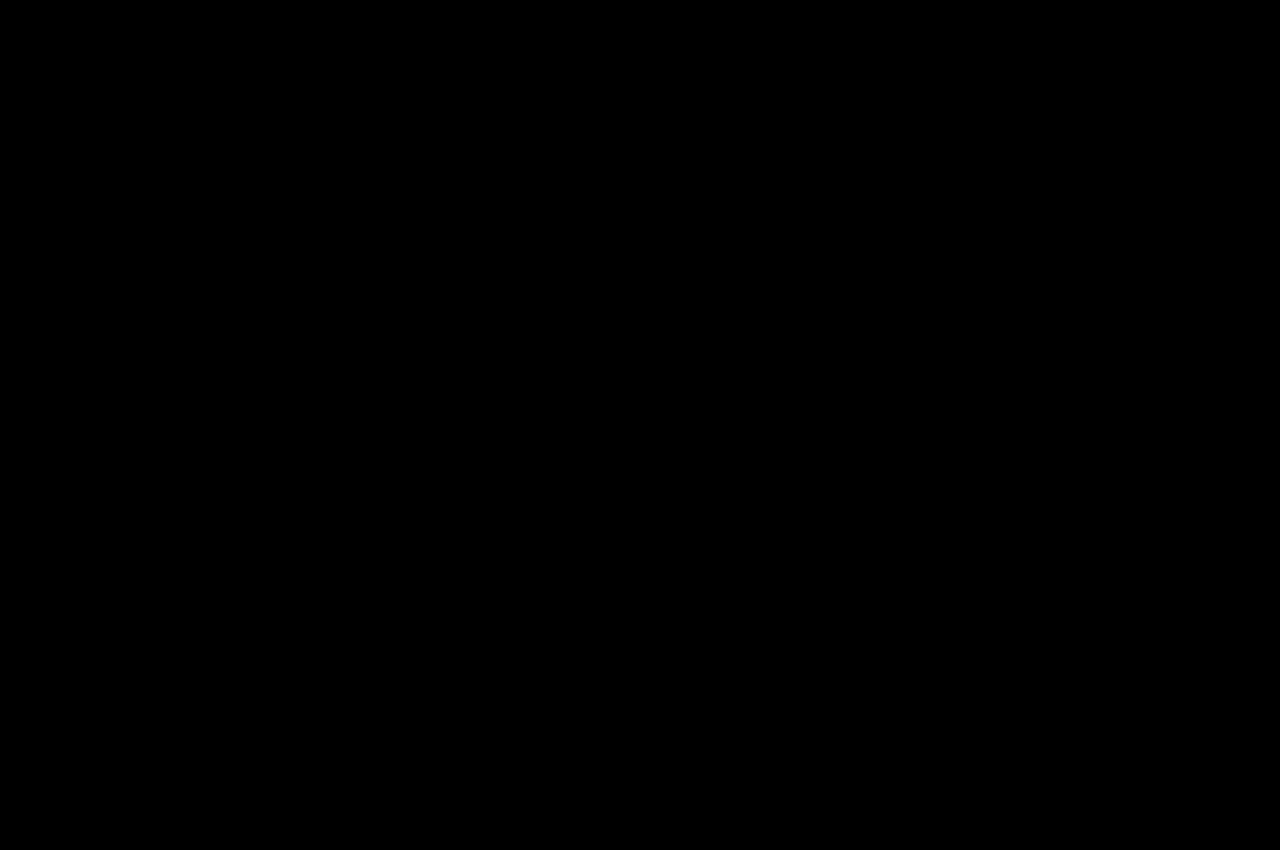
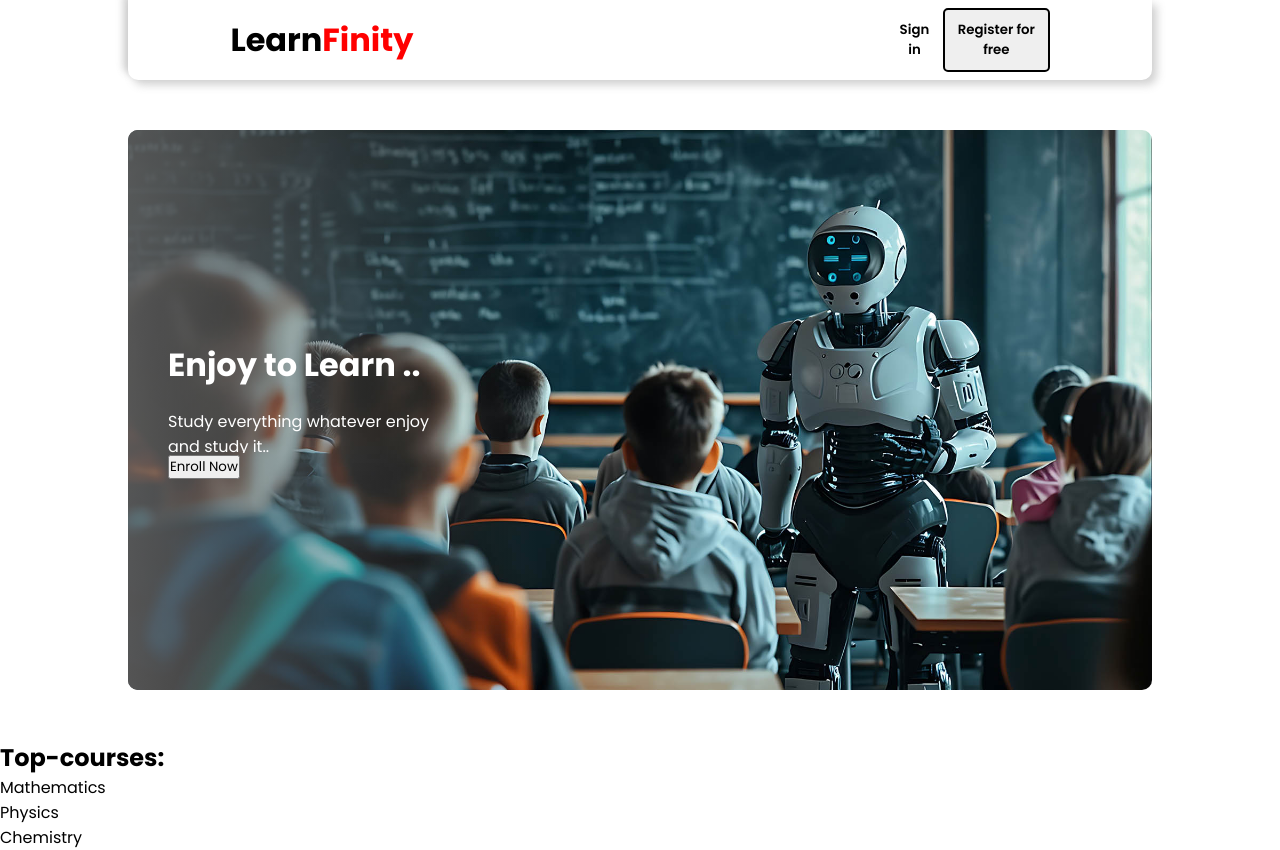
Before and after one commit to sivakaneshh/Learnfinity, a Django app: page / in a window 1280 px wide. Before the commit the page is empty. Before the commit the page ends 800 px from the top, so only its background shows below. Run offline with Django 5.2, Linux system fonts and the light colour scheme.

Commit message:
home page 60% done :)

```diff
--- a/learnfinity/static/css/style.css
+++ b/learnfinity/static/css/style.css
@@ -1,3 +1,99 @@
-body{
-    background-color: black;
+@import url('https://fonts.googleapis.com/css2?family=Poppins:ital,wght@0,100;0,200;0,300;0,400;0,500;0,600;0,700;0,800;0,900;1,100;1,200;1,300;1,400;1,500;1,600;1,700;1,800;1,900&display=swap');
+*{
+    padding:0;
+    margin:0;
+    box-sizing: border-box;
+    font-family:'poppins',sans-serif;
+    overflow:hidden;
 }
+header{
+    width:80vw;
+    height:80px;
+    margin:0 auto;
+    border-radius:0 0 10px 10px;
+    box-shadow:5px 5px 8px rgba(105,105,105,0.3),
+    -5px -5px 7px rgba(105,105,105,0.3);
+}
+header .navbar{
+    width:100%;
+    height:100%;
+    display:flex;
+    justify-content: space-between;
+    padding:0 10%;
+    align-items: center;
+}
+.color-danger{
+    color:red ;
+}
+.nav-bar-btns{
+    width:20%;
+    display: flex;
+    justify-content: space-between;
+    align-items: center;
+}
+.nav-bar-btns .sign-in-btn{
+    padding:10px 12px;
+    font-weight:600;
+    border:none;
+    cursor:pointer;
+    outline: none;
+    background:transparent;
+}
+
+.nav-bar-btns .register-btn{
+    padding:10px 12px;
+    cursor:pointer;
+    border:2px solid black;
+    border-radius:5px;
+    font-weight:600;
+    transition:all ease-in-out 3000;
+}
+.nav-bar-btns .register-btn:hover{
+    background-color:red;
+    color:white;
+    border:white;
+}
+.content-container{
+    width:80vw;
+    height:70vh;
+    margin:50px auto;
+    border-radius:10px;
+    position:relative;
+}
+.right-container{
+    position:absolute;
+    top:0;
+    left:0;
+
+}
+.right-container img{
+    height:100%;
+    width:100%;
+    z-index:-10;
+    object-fit: cover;
+}
+.left-container{
+    z-index: 10;
+    position: absolute;
+    top:0;
+    left:0;
+    background: linear-gradient(to right, rgba(105,105,105,0.8), transparent );
+    height:100%;
+    width:40%;
+    display: flex;
+    justify-content: center;
+    align-items: start;
+    flex-direction: column;
+    padding:0 40px;
+    color:white;
+}
+.left-container .text-content{
+    height:20%;
+    width:80%;
+}
+.left-container .text-content .solgan{
+    font-size:2rem;
+}
+.left-container .text-content .description{
+    margin:20px 0;
+}
--- a/learnfinity/templates/index.html
+++ b/learnfinity/templates/index.html
@@ -1,13 +1,58 @@
 {% load static %}
 <!DOCTYPE html>
 <html lang="en">
-<head>
-    <meta charset="UTF-8">
-    <meta name="viewport" content="width=device-width, initial-scale=1.0">
+  <head>
+    <meta charset="UTF-8" />
+    <meta name="viewport" content="width=device-width, initial-scale=1.0" />
     <title>Learnfinity</title>
-    <link rel="stylesheet" href="{% static 'css/style.css' %}">
-</head>
-<body>
+    <link rel="stylesheet" href="{% static 'css/style.css' %}" />
+  </head>
+  <body>
+    <header>
+      <div class="navbar">
+        <div class="logo">
+          <h1>Learn<span class="color-danger">Finity</span></h1>
+        </div>
+        <div class="nav-bar-btns">
+          <button class="sign-in-btn">Sign in</button>
+          <button class="register-btn">Register for free</button>
+        </div>
+      </div>
+    </header>
+    <section>
+      <div class="content-container">
+        <div class="left-container">
+          <div class="text-content">
+            <div class="text">
+              <h1 class="solgan">Enjoy to Learn ..</h1>
+              <p class="description">Study everything whatever enjoy and study it..</p>
+            </div>
+          </div>
+          <div class="content-btn">
+            <button class="enroll-btn">Enroll Now </button>
+          </div>
+        </div>
+        <div class="right-container">
+            <div class="image">
+                <img src="./static/image-1.jpg" alt="sample-image">
+            </div>
+        </div>
+      </div>
+    </section>
+    <section>
+      <div class="top-course">
+        <h1>
+          Top-courses:
+        </h1>
+        <div class="courses">
+          <ul>
+            <li>Mathematics</li>
+            <li>Physics</li>
+            <li>Chemistry</li>
+          </ul>
+        </div>
+      </div>
+    </section>
 
-</body>
+  </body>
 </html>
```
Also changed, not shown: learnfinity/static/image-1.jpg (added).
